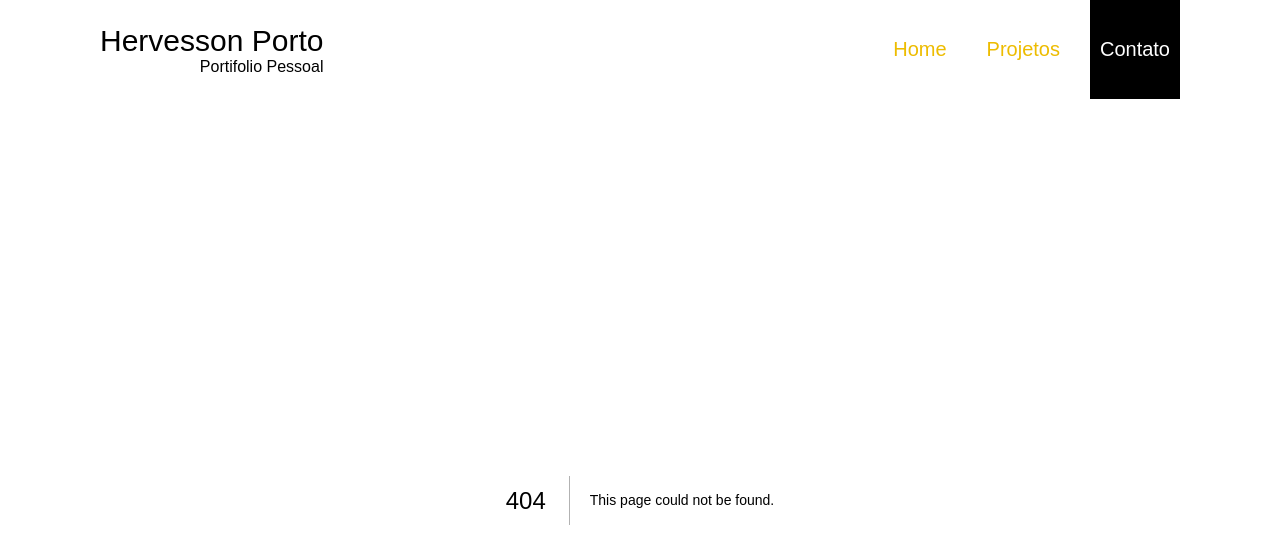
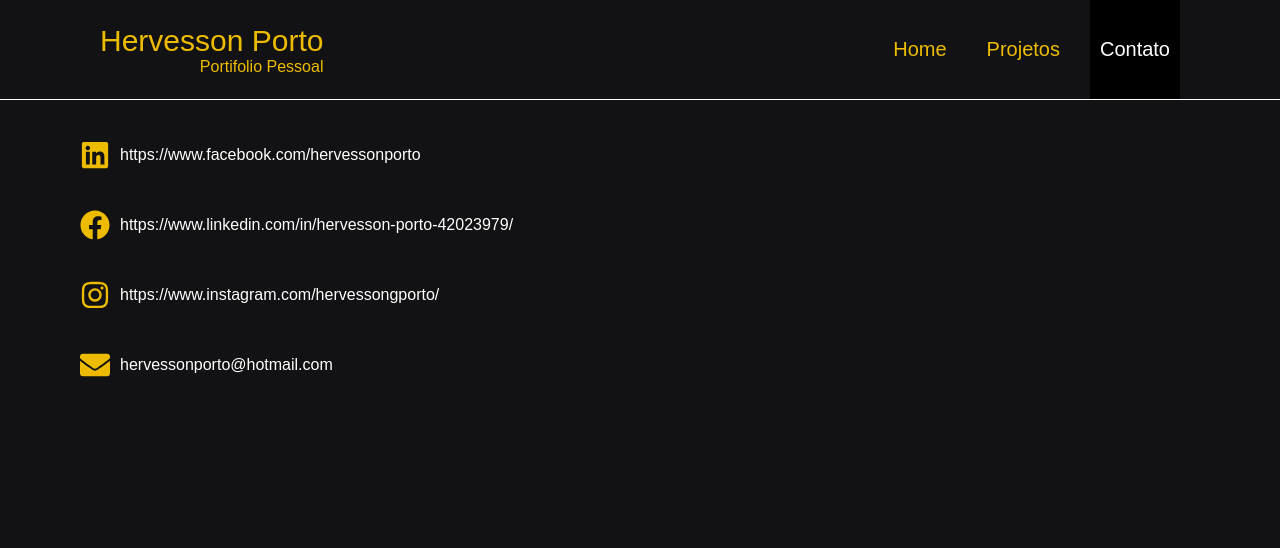
Before and after one commit to hervesson/portifolio, a Next.js app: page /contact in a window 1280 px wide. Before the commit this address had no page. Shown: the top 548 px of the page. Built offline with nearby package versions, Linux system fonts and the light colour scheme; a web font is replaced by a local one.

Commit message:
Criando e estilizando a pagina de contatos

```diff
--- /dev/null
+++ b/components/itemContact/index.jsx
@@ -0,0 +1,15 @@
+import React from 'react';
+import { Item, Icon, Text } from './style'
+
+export default function ItemContact({ IconFa, LinkContact }) {
+    return (
+        <Item>
+            <Icon>
+                <IconFa />
+            </Icon>
+            <Text>
+                {LinkContact}
+            </Text>
+        </Item>
+    )
+}
--- /dev/null
+++ b/components/itemContact/style.js
@@ -0,0 +1,29 @@
+import styled from "styled-components";
+
+export const Item = styled.div`
+    margin-top: 40px;
+    width: 100%;
+    border-radius: 50%;
+    display: flex;
+    align-items: center;
+    word-break: break-word;
+
+    @media (max-width: 760px) {
+        font-size: 12px;
+    }
+`;
+
+export const Icon = styled.div`
+    margin-right: 10px;
+    display: flex;
+
+    svg {
+        width: 30px;
+        height: 30px;
+    }
+`;
+
+export const Text = styled.div`
+    color: white;
+    text-align: start;
+`;
--- /dev/null
+++ b/src/pages/contact/index.jsx
@@ -0,0 +1,29 @@
+import React from 'react'
+import { Container, Content } from './style'
+import { FaLinkedin, FaFacebook, FaInstagram, FaEnvelope } from 'react-icons/fa'
+import ItemContact from '../../../components/ItemContact'
+
+export default function Contact() {
+  return (
+    <Container>
+      <Content>
+        <ItemContact
+          IconFa={FaLinkedin}
+          LinkContact="https://www.facebook.com/hervessonporto"
+        />
+        <ItemContact
+          IconFa={FaFacebook}
+          LinkContact="https://www.linkedin.com/in/hervesson-porto-42023979/"
+        />
+        <ItemContact
+          IconFa={FaInstagram}
+          LinkContact="https://www.instagram.com/hervessongporto/"
+        />
+        <ItemContact
+          IconFa={FaEnvelope}
+          LinkContact="hervessonporto@hotmail.com"
+        />
+      </Content>
+    </Container>
+  )
+}
--- /dev/null
+++ b/src/pages/contact/style.js
@@ -0,0 +1,23 @@
+import styled from 'styled-components'
+
+export const Container = styled.div`
+    display: flex;
+    align-items: center;
+    justify-content: center;
+    height: calc(100vh - 100px)
+`;
+
+export const Content = styled.div`
+    width: 1120px;
+    height: 100%;
+    display: flex;
+    align-items: center;
+    flex-direction: column;
+    gap: 50px
+
+    padding: 20px;
+
+    @media (max-width: 600px) {
+        padding: 10px
+    }
+`;
--- a/src/pages/projects/style.js
+++ b/src/pages/projects/style.js
@@ -23,7 +23,7 @@
 export const Ul = styled.ul`
    overflow-x: auto;
    height: inherit;
-   width: inherit;
+   width: 100%;
    color: white;
    &::-webkit-scrollbar {
       width: 12px;
--- a/styles/indexStyle.js
+++ b/styles/indexStyle.js
@@ -87,5 +87,5 @@
 `;
 
 export const Img = styled.img`
-  border-radius: 200px;
+  border-radius: 50%;
 `;
```
